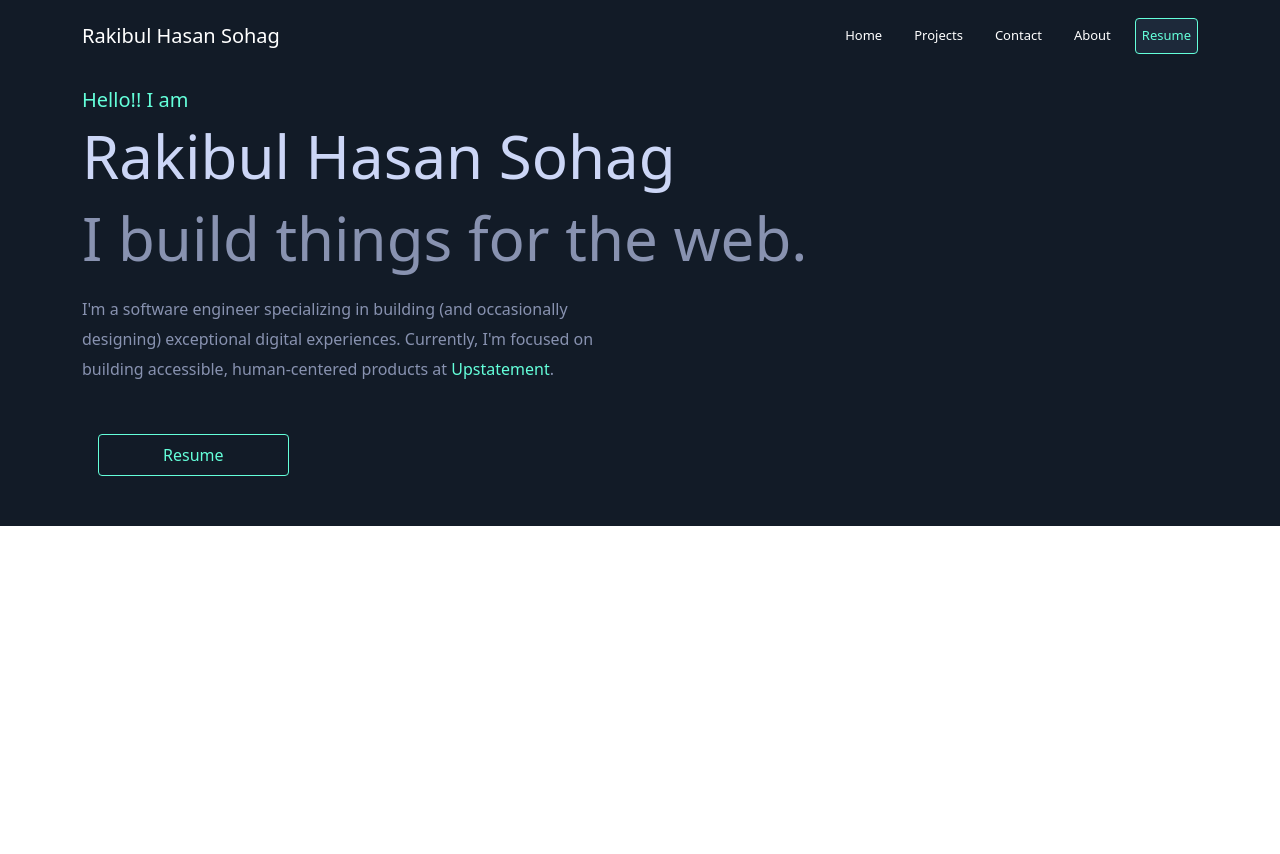
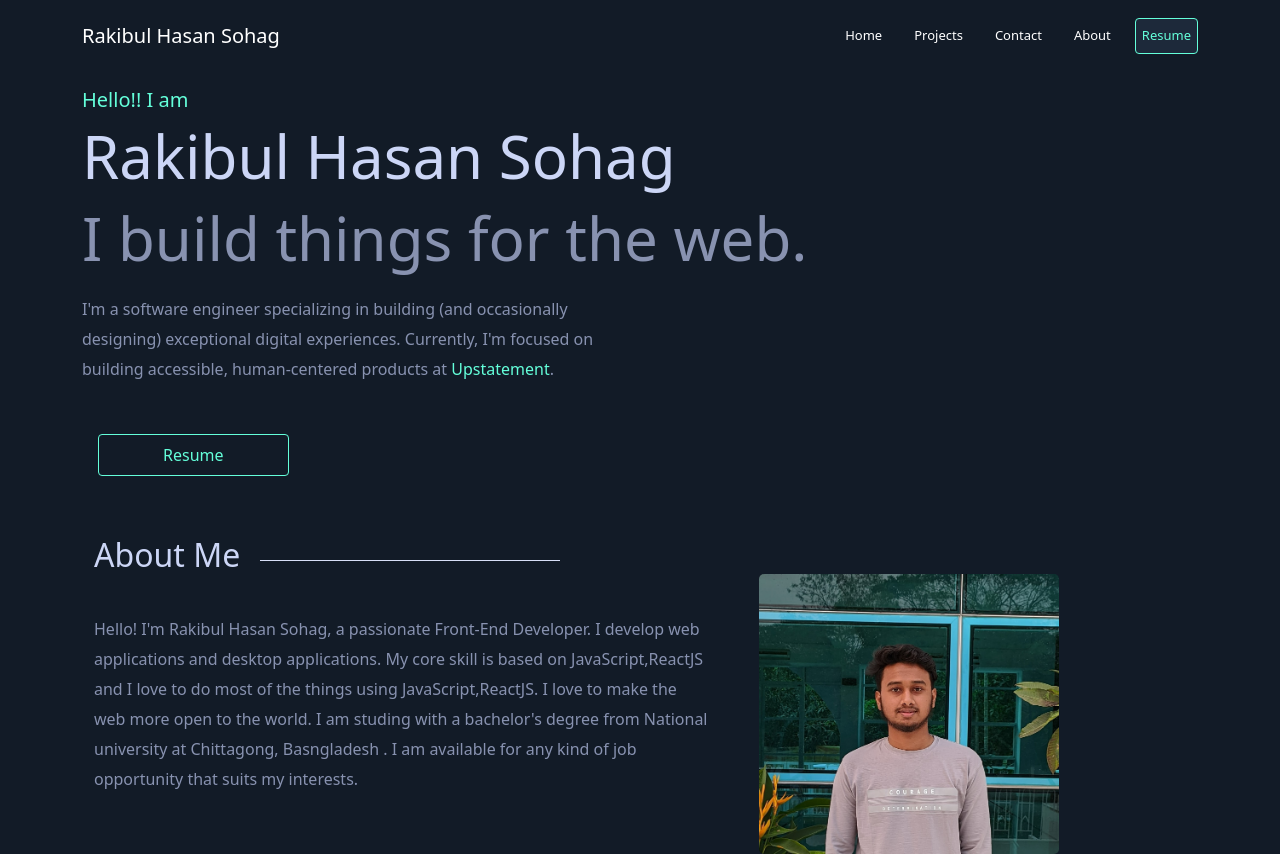
Before and after one commit to Rakibulhasan70/My-Portfolio, a React (Create React App) app: page / in a window 1280 px wide. Before the commit the page ends 800 px from the top, so only its background shows below. Built offline with nearby package versions, Linux system fonts and the light colour scheme.

Commit message:
today finish

```diff
--- a/src/Components/About.css
+++ b/src/Components/About.css
@@ -0,0 +1,60 @@
+.about {
+    font-size: 32px;
+    color: #CCD6F6;
+}
+
+.about span {
+    display: flex;
+    align-items: center;
+    position: relative;
+    margin: 10px 0px 40px;
+    width: 100%;
+    white-space: nowrap;
+}
+
+.about span::before {
+    position: relative;
+    bottom: 4px;
+    margin-right: 10px;
+    font-weight: 400;
+}
+
+.about span::after {
+    content: "";
+    display: block;
+    position: relative;
+    top: 5px;
+    width: 300px;
+    height: 1px;
+    margin-left: 20px;
+    background-color: #d9e0f8;
+}
+
+.description {
+    line-height: 30px;
+    color: #8892B0;
+}
+
+img {
+    margin-top: -40px;
+    width: 300px;
+    height: 280px;
+    border-radius: 5px;
+
+}
+
+/* img::before {
+    content: "";
+    display: block;
+    position: absolute;
+    width: 100%;
+    height: 100%;
+
+} */
+
+@media only screen and (max-width: 576px) {
+    .img img {
+        margin-top: 30px;
+        margin-left: 20px;
+    }
+}
--- a/src/Components/About.js
+++ b/src/Components/About.js
@@ -1,9 +1,19 @@
 import React from 'react';
+import img from '../../src/image/sohag.jpg'
+import './About.css'
 
 const About = () => {
     return (
-        <div>
-            <h2>about</h2>
+        <div className='container'>
+            <h2 className='about'><span>About Me</span></h2>
+            <div className="row gx-5">
+                <div className="col-lg-7 description">
+                    Hello! I'm Rakibul Hasan Sohag, a passionate Front-End Developer. I develop web applications and desktop applications. My core skill is based on JavaScript,ReactJS and I love to do most of the things using JavaScript,ReactJS. I love to make the web more open to the world. I am studing with a bachelor's degree from National university at Chittagong, Basngladesh . I am available for any kind of job opportunity that suits my interests.
+                </div>
+                <div className="col-lg-5 img">
+                    <img src={img} alt="" />
+                </div>
+            </div>
         </div>
     );
 };
--- a/src/Components/Header.css
+++ b/src/Components/Header.css
@@ -7,10 +7,39 @@
 
 .header-resume:hover {
     border: 1px solid #157a63;
+    background-color: #157a63;
 }
 
 .nav {
     font-size: 13px;
+}
+
+.social {
+    width: 40px;
+    position: fixed;
+    bottom: 0px;
+    left: 40px;
+    right: auto;
+    z-index: 10;
+    color: red;
+}
+
+.ul {
+    display: flex;
+    flex-direction: column;
+    align-items: center;
+    margin: 0px;
+    padding: 0px;
+    list-style: none;
+
+}
+
+.ul li::after {
+    content: "";
+    display: block;
+    width: 1px;
+    margin: 0px auto;
+    color: red;
 }
 
 @media only screen and (max-width: 576px) {
@@ -18,4 +47,6 @@
         padding: 7px 0px;
         width: 20%;
     }
+
+
 }
--- a/src/Components/Home.css
+++ b/src/Components/Home.css
@@ -35,6 +35,7 @@
 
 .resume:hover {
     border: 1px solid #157a63;
+    background-color: #157a63;
 }
 
 @media only screen and (max-width: 576px) {
--- a/src/Components/Home.js
+++ b/src/Components/Home.js
@@ -1,4 +1,5 @@
 import React from 'react';
+import About from './About';
 import './Home.css'
 
 const Home = () => {
@@ -11,6 +12,7 @@ const Home = () => {
             <div>
                 <button className='rounded ms-3 resume'>Resume</button>
             </div>
+            <About></About>
         </div>
     );
 };
```
Also changed, not shown: src/Components/Header.js (+9 -0 lines), src/image/sohag.jpg (added).
